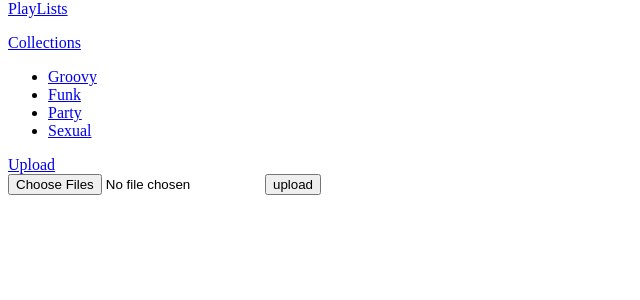
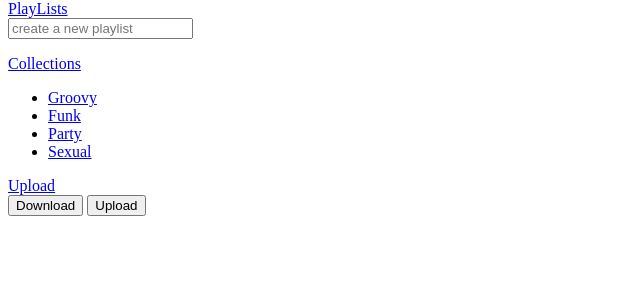
Before and after one commit to llacroix/pyramid_xmms, a Python web app: template xmms/templates/mytemplate.mako in a window 1280 px wide. Shown: the part 26-326 px from the top of the page, without its empty margins (0-640 px from the left). Run offline with Mako, Linux system fonts and the light colour scheme; the template is opened without the code that fills it, so the values that code supplies are empty.

Commit message:
Better design

```diff
--- a/xmms/templates/mytemplate.mako
+++ b/xmms/templates/mytemplate.mako
@@ -26,6 +26,7 @@
                         </div>
                         <div id="playlists" class="accordion-body collapse in">
                             <div class="accordion-inner">
+                                <input id="newPlayList" type="text" class="input-xlarge" placeholder="create a new playlist"/>
                                 <ul id="list" class="nav nav-stacked nav-pills">
                                 </ul>
                             </div>
@@ -35,7 +36,7 @@
                         <div class="accordion-heading">
                             <a class="accordion-toggle" href="#collections" data-toggle='collapse' data-parent='#accord'>Collections</a>
                         </div>
-                        <div id="collections" class="accordion-body collapse">
+                        <div id="collections" class="accordion-body collapse in">
                             <div class="accordion-inner">
                                 <ul class="nav nav-stacked nav-pills">
                                     <li><a href="#collections/un">Groovy</a></li>
@@ -52,8 +53,13 @@
                         </div>
                         <div id="fileUploads" class="accordion-body collapse">
                             <div class="accordion-inner">
-                                <input id="files" type="file" multiple="multiple" />
-                                <input type="button" value="upload" id="fileupload" />
+                                <button class="btn">
+                                    <input id="files" type="file" multiple="multiple" style="position: absolute; left: -100000px;"/>
+                                    <label for="files">
+                                        <i class="icon-download"></i>Download
+                                    </label>
+                                </button>
+                                <button class="btn" type="button" id="fileupload">Upload</button>
                             </div>
                         </div>
                     </div>
```
Also changed, not shown: xmms/static/scripts/main.js (+8 -0 lines).
